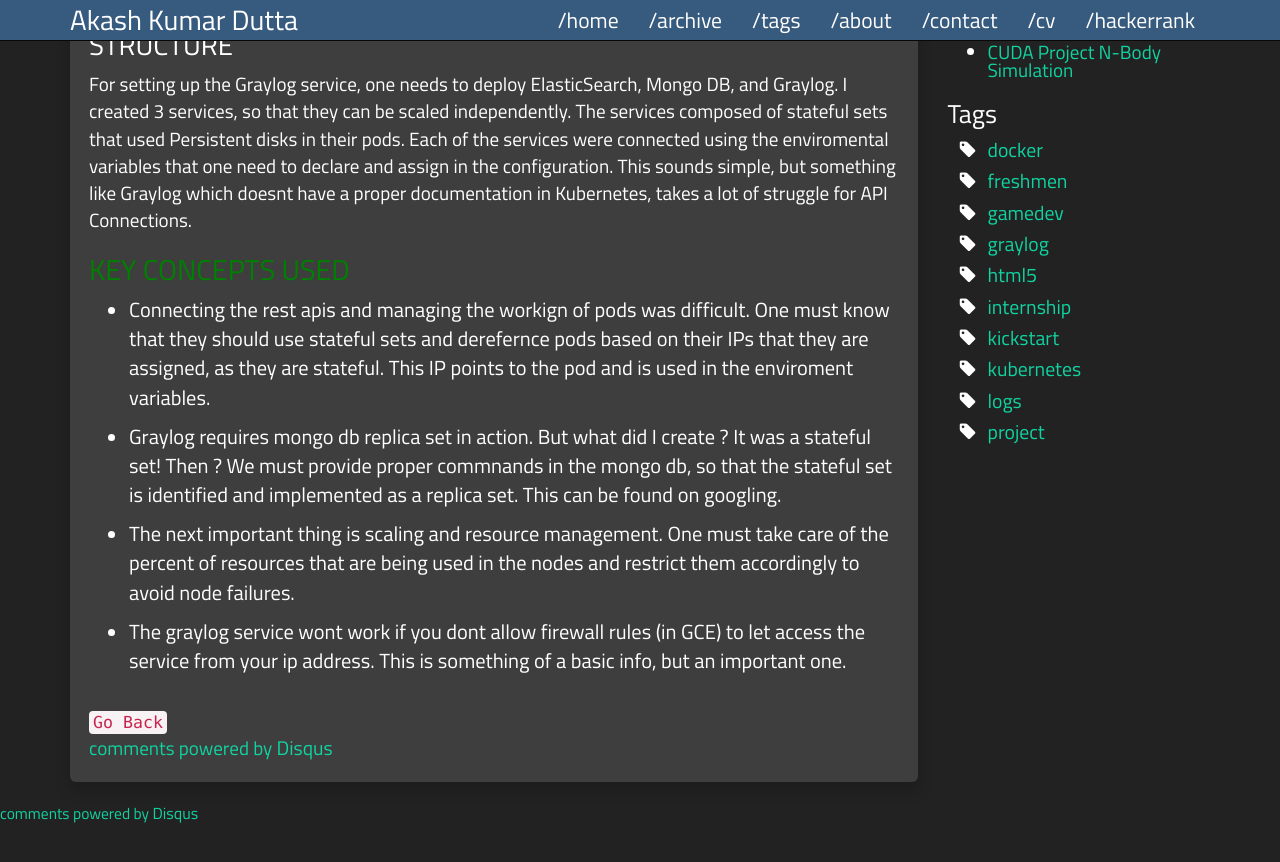
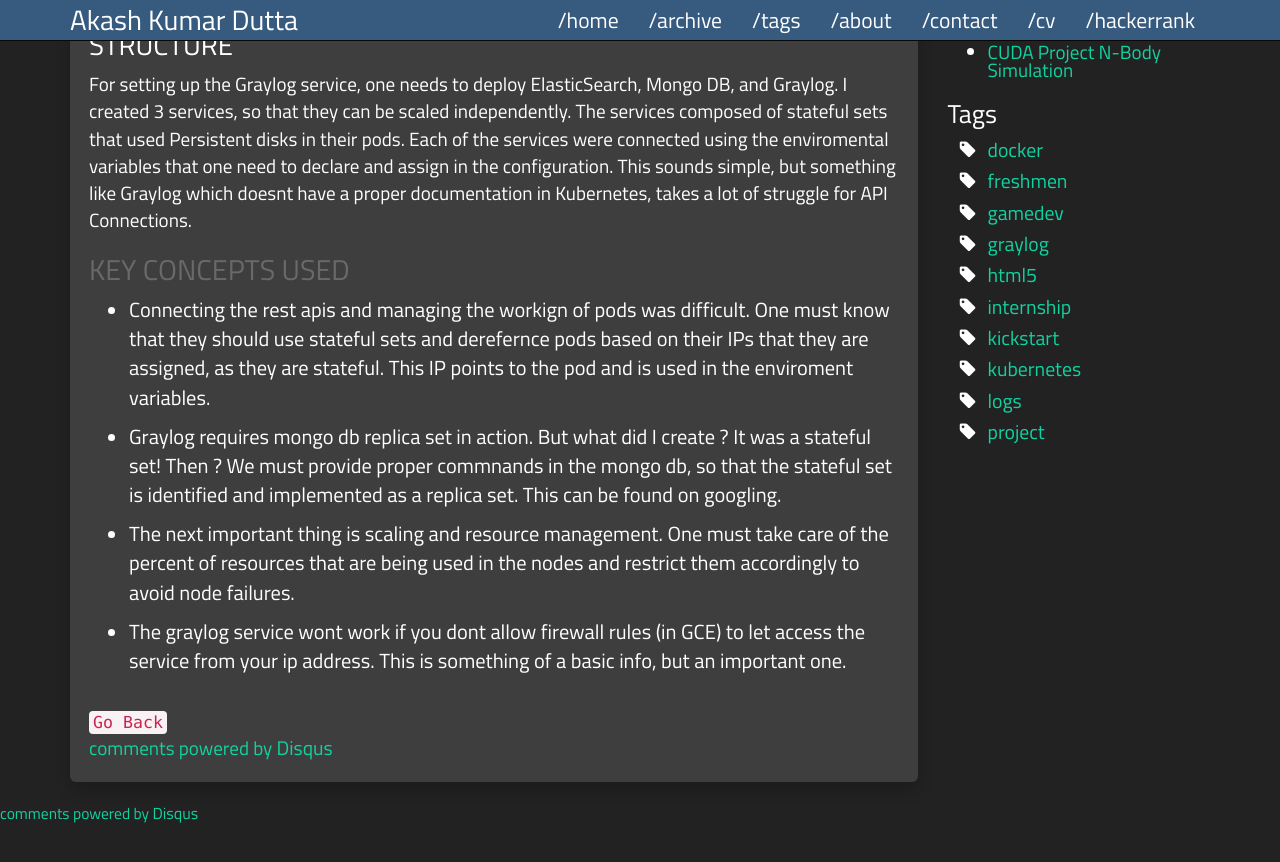
Before and after one commit to AkashKrDutta/AkashKrDutta-dark.github.io, a Jekyll site: the page built from _posts/2017-8-05-kubernetes.md, in a window 1280 px wide and 900 px high, scrolled down 397 px. Shown: the top 862 px of the window. Built offline with Jekyll 4.4.1, drawn with Linux system fonts in a browser that asks for light colours; comment, search, counter and statistics services are not loaded.

Commit message:
Update 2017-8-05-kubernetes.md

```diff
--- a/_posts/2017-8-05-kubernetes.md
+++ b/_posts/2017-8-05-kubernetes.md
@@ -19,7 +19,7 @@ I am not going to discuss in this post the vary details of the configuration fil
 
 For setting up the Graylog service, one needs to deploy ElasticSearch, Mongo DB, and Graylog. I created 3 services, so that they can be scaled independently. The services composed of stateful sets that used Persistent disks in their pods. Each of the services were connected using the enviromental variables that one need to declare and assign in the configuration. This sounds simple, but something like Graylog which doesnt have a proper documentation in Kubernetes, takes a lot of struggle for API Connections.
 
-## <span style="color:green">KEY CONCEPTS USED</span>
+## <span style="color:DimGray">KEY CONCEPTS USED</span>
 
 * Connecting the rest apis and managing the workign of pods was difficult. One must know that they should use stateful sets and derefernce pods based on their IPs that they are assigned, as they are  stateful. This IP points to the pod and is used in the enviroment variables.
 
```
